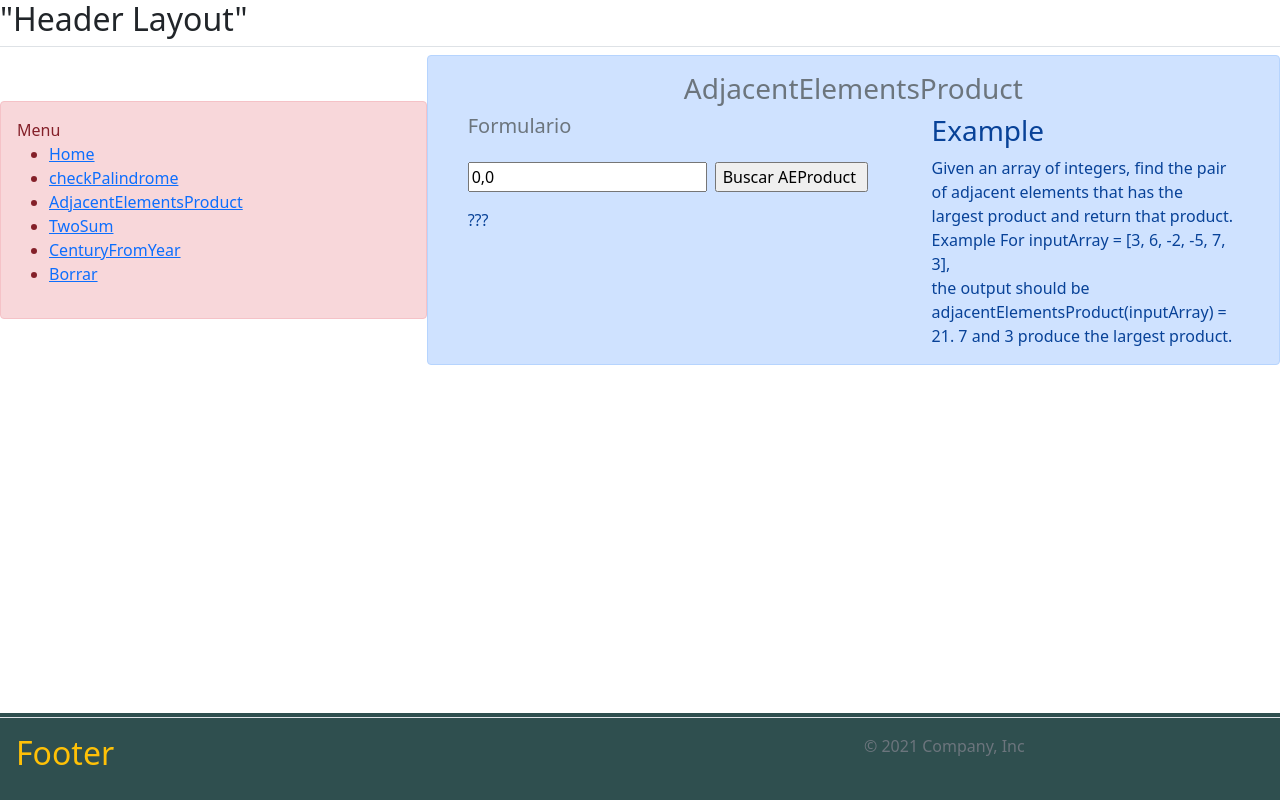
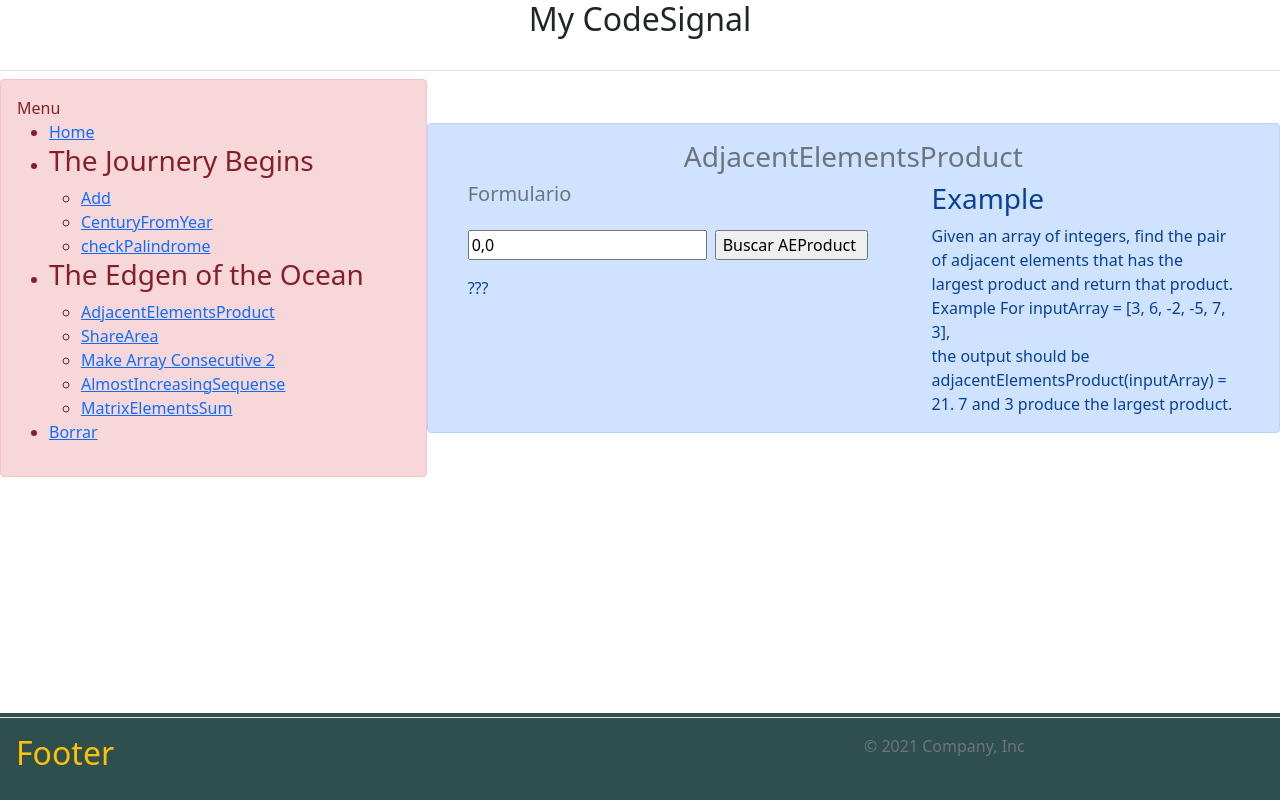
Before and after one commit to YordanSBarrera/My_App_CodeSign, a React (Create React App) app: page /AdjacentElementsProduct in a window 1280 px wide. Built offline with nearby package versions, Linux system fonts and the light colour scheme.

Commit message:
create ShareArea exe

```diff
--- a/src/components/FormResp.js
+++ b/src/components/FormResp.js
@@ -1,4 +1,5 @@
 const FormResp = ({ resp }) => {
+  console.log(resp);
   return (
     <div>
       <h5>Respuesta</h5>
--- a/src/components/Formulario.js
+++ b/src/components/Formulario.js
@@ -1,34 +1,32 @@
-import { useState } from "react";
+import { useEffect, useState } from "react";
 
 const Formulario = (props) => {
   /*
-  {
-  valorInial,
-  nameFormulario,
-  info,
-  setValor,
-  nameButton,
-}
   valorInial,
   nameFormulario, -> nombre del ejercicio
   info,       -> informacion del ejercicio
   setValor, -> pasar dato al padre (ejercicio)
   nameButton ->nombre del Botton
   */
+
   const [input, setInput] = useState(props.valorInial);
   const [res, setRes] = useState(props.respuesta);
+
+  useEffect(() => {
+    console.log("cambio la respuesta");
+    setRes(props.respuesta);
+  }, [props.respuesta]);
 
   const handleSubmit = (e) => {
     e.preventDefault();
     props.setValor(input);
-    //console.log(input);
+    console.log("V.a pasar-> " + input);
     props.exe();
     setRes(props.respuesta);
   };
   const handleChange = (e) => {
     setInput(e.target.value);
-    // console.log(input);
-    //console.log("Cambio el submit");
+    props.setValor(input);
   };
 
   return (
--- a/src/components/HeaderLayout.js
+++ b/src/components/HeaderLayout.js
@@ -1,8 +1,10 @@
 const HeaderLayout = () => {
   return (
     <header className="d-flex border-bottom mb-2">
-      <h2 className="textAling-center"> "Header Layout"</h2>
-      <hr />
+      <div className="col-12">
+        <h2 className="text-center ml-5">My CodeSignal</h2>
+        <br />
+      </div>
     </header>
   );
 };
--- a/src/components/MenuLayout.js
+++ b/src/components/MenuLayout.js
@@ -18,24 +18,54 @@
           </Link>
         </li>
         <li>
+          <h3> The Journery Begins</h3>
+          <ul>
+            <li>
+              <Link href="/TwoSum" className="item">
+                Add
+              </Link>
+            </li>
+            <li>
+              <Link href="/CenturyFromYear" className="item">
+                CenturyFromYear
+              </Link>
+            </li>
+            <li>
               <Link href="/Palimdrome" className="item">
                 checkPalindrome
               </Link>
             </li>
+          </ul>
+        </li>
+        <li>
+          <h3>The Edgen of the Ocean</h3>
+          <ul>
             <li>
               <Link href="/AdjacentElementsProduct" className="item">
                 AdjacentElementsProduct
               </Link>
             </li>
             <li>
-          <Link href="/TwoSum" className="item">
-            TwoSum
+              <Link href="/Vistas/ShareArea" className="item">
+                ShareArea
               </Link>
             </li>
             <li>
-          <Link href="/CenturyFromYear" className="item">
-            CenturyFromYear
+              <Link href="/MakeArrayConsecutive2" className="item">
+                Make Array Consecutive 2
               </Link>
+            </li>
+            <li>
+              <Link href="/AlmostIncreasingSequense" className="item">
+                AlmostIncreasingSequense
+              </Link>
+            </li>
+            <li>
+              <Link href="/MatrixElementsSum" className="item">
+                MatrixElementsSum
+              </Link>
+            </li>
+          </ul>
         </li>
         <li>
           <Link href="/borrar" className="item">
--- a/src/components/Vistas/Palindrome.js
+++ b/src/components/Vistas/Palindrome.js
@@ -29,11 +29,14 @@
   );
 
   const esPalindrome = () => {
+    console.log("V. llega->" + cadena);
     setRespuesta(
       CheckPalindromeFunc(cadena)
         ? "True. this is a Palindrome"
         : "False: This is not a Palindrome"
     );
+    console.log(cadena);
+    console.log(respuesta);
   };
   return (
     <div className="container">
--- a/src/components/codeSignal/EdgeOfTheOcean.js
+++ b/src/components/codeSignal/EdgeOfTheOcean.js
@@ -5,7 +5,7 @@
   let result = Number.NEGATIVE_INFINITY;
 
   if (array.length > 2) {
-    for (let index = 2; index <= array.length; index++) {
+    for (let index = 1; index <= array.length; index++) {
       const product = array[index - 1] * array[index];
       if (result < product) {
         result = product;
```
Also changed, not shown: src/components/Vistas/ShareArea.js (added, +36 -0 lines). Lines whose indentation alone changed are shown as unchanged.
